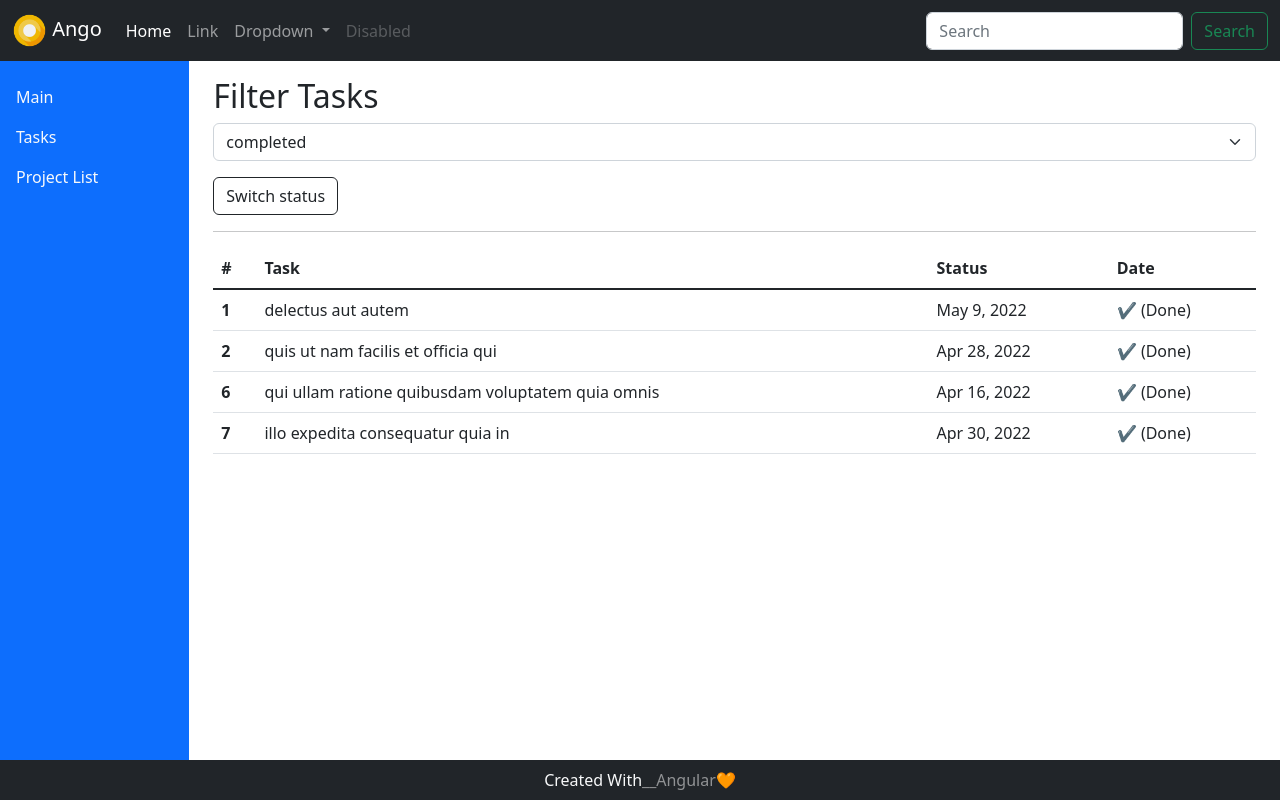
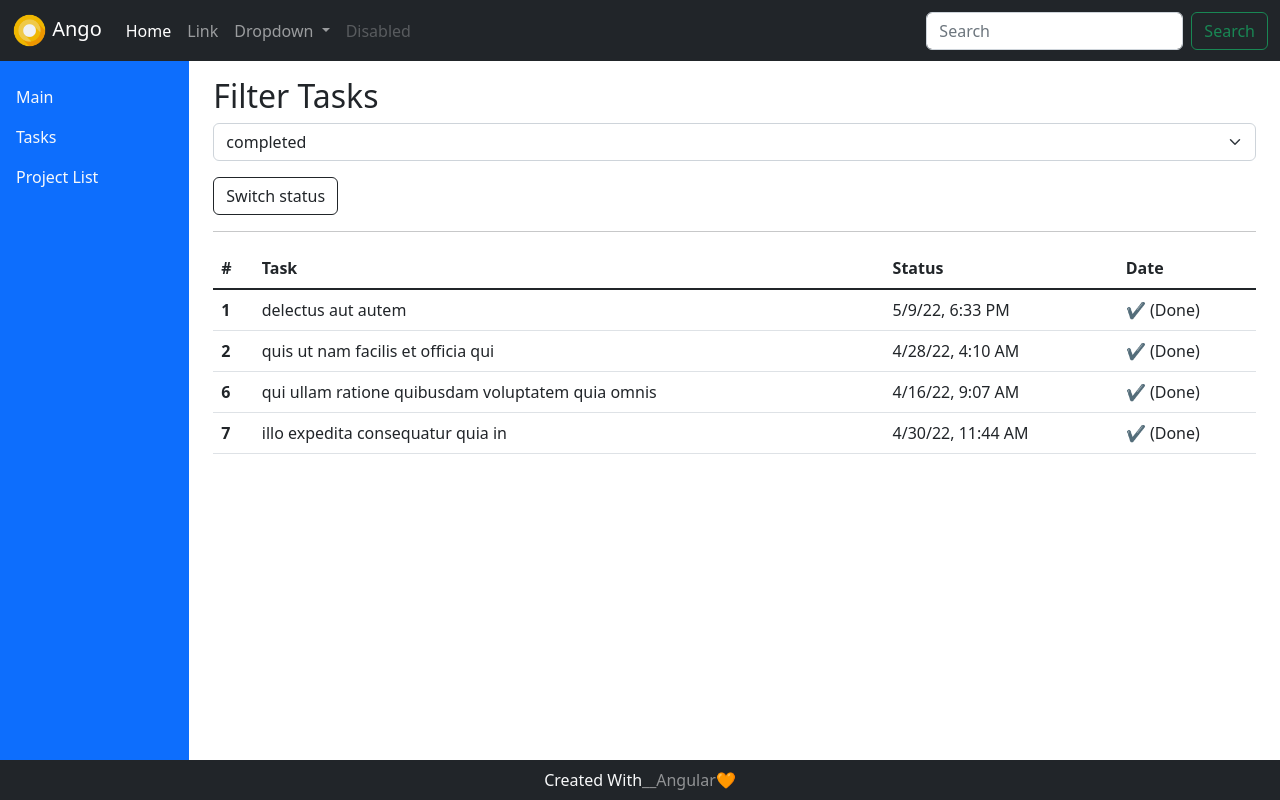
Before and after one commit to Ak-ram/angularFirstProject, an Angular app: page / in a window 1280 px wide. Built offline with nearby package versions, Linux system fonts and the light colour scheme.

Commit message:
modified: tasks data formats

```diff
--- a/src/app/Components/tasks/tasks.component.html
+++ b/src/app/Components/tasks/tasks.component.html
@@ -39,7 +39,7 @@
       >
         <th>{{ i + 1 }}</th>
         <td>{{ task.title }}</td>
-        <td>{{ task.date | date }}</td>
+        <td>{{ task.date | date: "short" }}</td>
         <td>
           {{ task.completed ? "✔ (Done)" : "❌ (Failed)" }}
         </td>
```
